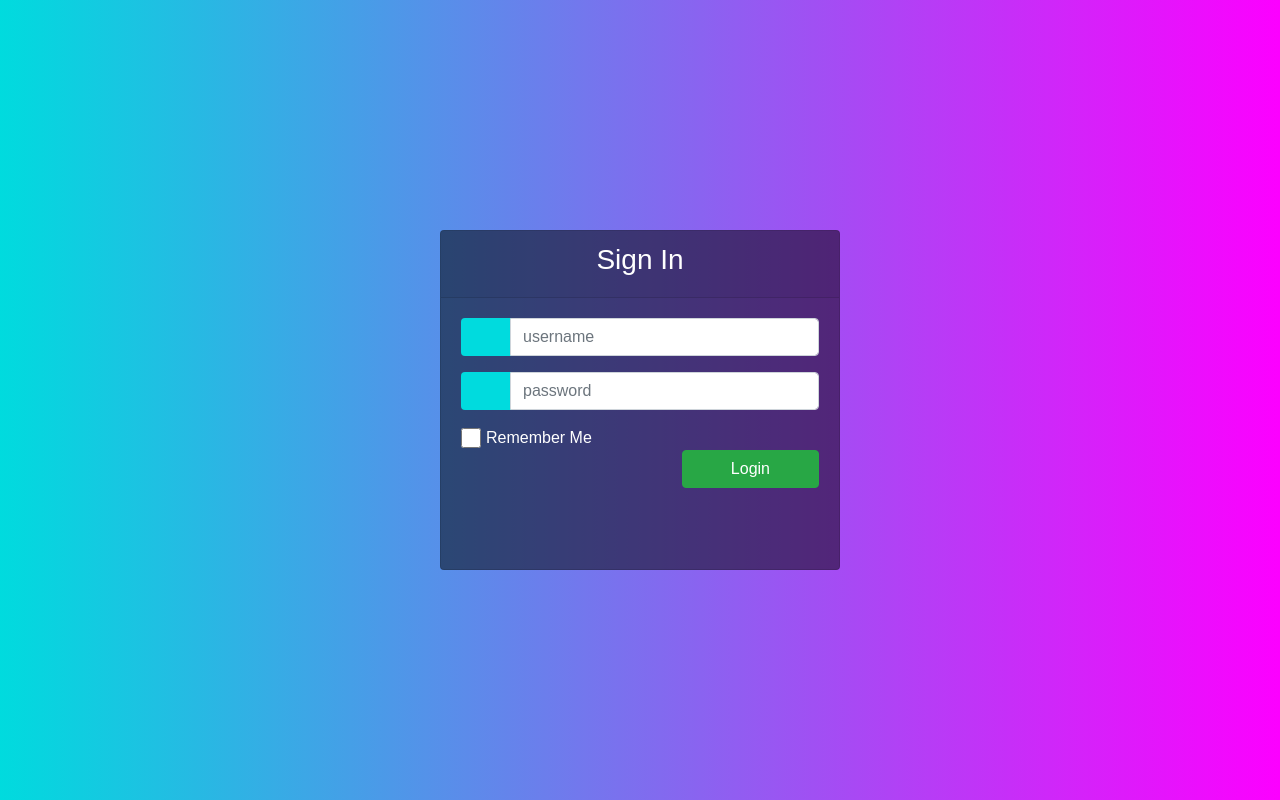
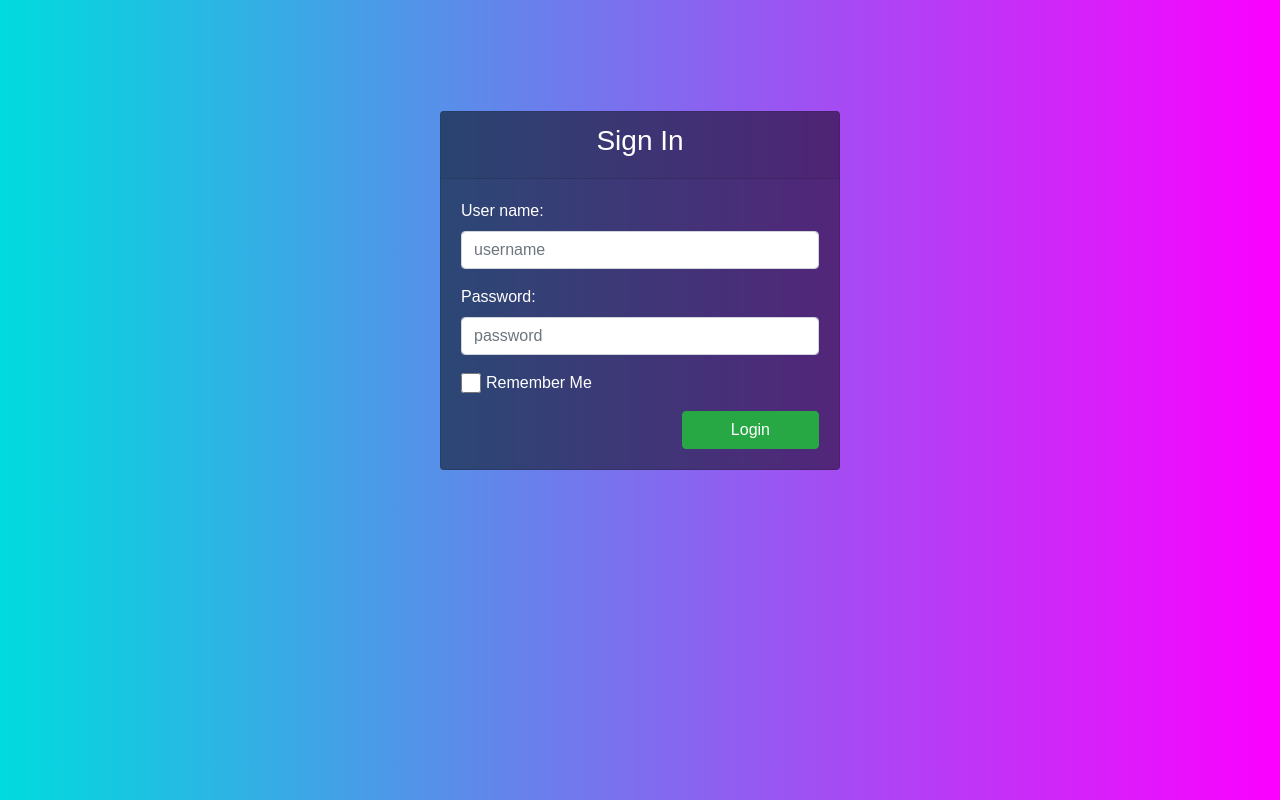
Before and after one commit to MVNgoc/Project_Final_Android, a PHP site: page /login.php in a window 1280 px wide. Run offline with PHP 8.4, Linux system fonts and the light colour scheme; some libraries are stand-ins or nearby versions.

Commit message:
update file changepassword.php

```diff
--- a/51900147_MaiVanNgoc-51900145_PhamHungNghia-51900200_NguyenThanhSon/mysql/sql/data.sql
+++ b/51900147_MaiVanNgoc-51900145_PhamHungNghia-51900200_NguyenThanhSon/mysql/sql/data.sql
@@ -14,7 +14,7 @@ INSERT INTO `tbl_position` (`id`, `position`) VALUES
 CREATE TABLE `account` (
   `id` varchar(15) NOT NULL,
   `username` varchar(64) NOT NULL,
-  `password` varchar(255) NOT NULL,
+  `pass` varchar(255) NOT NULL,
   `sex` varchar(5) COLLATE utf8_unicode_ci NOT NULL,
   `firstname` varchar(64) COLLATE utf8_unicode_ci NOT NULL,
   `lastname` varchar(64) COLLATE utf8_unicode_ci NOT NULL,
@@ -26,7 +26,7 @@ CREATE TABLE `account` (
 );
 
 
-INSERT INTO `account` (`id`, `username`, `password`, `sex`, `firstname`, `lastname`, `positionid`, `department_name`, `email`,`phone_number`, `day_off`) VALUES
+INSERT INTO `account` (`id`, `username`, `pass`, `sex`, `firstname`, `lastname`, `positionid`, `department_name`, `email`,`phone_number`, `day_off`) VALUES
 ('51900147', 'mvngoc288', '$2a$12$mmqKlIuYMv1CDbK8zBtaXO/4mzOYOupINHWcRZzzT/1K7oSEfitb6', 'Nam', 'Mai', 'Văn Ngọc', 1, 'Kế toán', 'mvngoc@gmail.com', '0337375401', 15);
 
 ALTER TABLE `tbl_position`
--- a/51900147_MaiVanNgoc-51900145_PhamHungNghia-51900200_NguyenThanhSon/www/admin/db.php
+++ b/51900147_MaiVanNgoc-51900145_PhamHungNghia-51900200_NguyenThanhSon/www/admin/db.php
@@ -40,7 +40,7 @@
 
         $data = $result->fetch_assoc();
 
-        $hashed_password = $data['password'];
+        $hashed_password = $data['pass'];
         if(!password_verify($pass, $hashed_password)) {
             return array('code' => 2, 'error' => 'Invalid password');
         }
@@ -48,4 +48,19 @@
             return array('code' => 0, 'error' => '', 'data' => $data);
         }
 	}
+
+    function changepass($cfpass, $user) {
+        $hash = password_hash($cfpass, PASSWORD_BCRYPT);
+        $sql = "UPDATE account SET pass = ? WHERE username = ?";
+        $conn = open_database();
+
+        $stm = $conn->prepare($sql);
+        $stm->bind_param('ss',$hash , $user);
+
+        if(!$stm->execute()) {
+            return array('code' => 2, 'error' => 'Can not execute command.');
+        }
+
+        return array('code' => 0, 'error' => 'Password change success.');
+    }
 ?>
--- a/51900147_MaiVanNgoc-51900145_PhamHungNghia-51900200_NguyenThanhSon/www/index.php
+++ b/51900147_MaiVanNgoc-51900145_PhamHungNghia-51900200_NguyenThanhSon/www/index.php
@@ -6,10 +6,12 @@
         exit();
     }
 
+	require_once('./admin/db.php');
+
 	//nếu chưa thay đổi pass thì sẽ không truy cập được vào trang index mà sẽ bị chuyển hướng vế trang đổi mật khẩu
 	if($_SESSION['pwd'] == $_SESSION['username']) {
 		header('Location: changepassword.php');
-		exit();; // Chuyển đến trang thay đổi mật khẩu
+		exit(); // Chuyển đến trang thay đổi mật khẩu
 	}
 ?>
 
--- a/51900147_MaiVanNgoc-51900145_PhamHungNghia-51900200_NguyenThanhSon/www/login.php
+++ b/51900147_MaiVanNgoc-51900145_PhamHungNghia-51900200_NguyenThanhSon/www/login.php
@@ -78,26 +78,19 @@
 			</div>
 			<div class="card-body">
 				<form id="loginForm" action="" method="post">
+					<label class="label-username text-white" for="username">User name:</label>
 					<div class="input-group form-group">
-						<div class="input-group-prepend">
-							<span class="input-group-text"><i class="fas fa-user"></i></span>
-						</div>
 						<input id="username" name="username" value="<?= $user ?>" type="text" class="form-control" placeholder="username">
 
 					</div>
+					<label class="label-pwd text-white" for="pwd">Password:</label>
 					<div class="input-group form-group">
-						<div class="input-group-prepend">
-							<span class="input-group-text"><i class="fas fa-key"></i></span>
-						</div>
 						<input id="pwd" name="pwd" value="<?= $pass ?>" type="password" class="form-control" placeholder="password">
 					</div>
 					<div class="row align-items-center remember">
 						<input id="remember" name="remember" type="checkbox">Remember Me
 					</div>
-					<div class="form-group">
-						<button class="btn btn-success px-5 float-right">Login</button>
-					</div>
-					<br>
+
 					<div id="errorMessage" class="errorMessage my-3">
 						<?php
 							if (!empty($error)) {
@@ -105,6 +98,12 @@
 							}
 						?>
 					</div>
+
+					<div class="form-group">
+						<button class="btn btn-success px-5 float-right">Login</button>
+					</div>
+					<br>
+
 				</form>
 			</div>
 		</div>
--- a/51900147_MaiVanNgoc-51900145_PhamHungNghia-51900200_NguyenThanhSon/www/style.css
+++ b/51900147_MaiVanNgoc-51900145_PhamHungNghia-51900200_NguyenThanhSon/www/style.css
@@ -1,10 +1,8 @@
 /* Login From */
 html,body{
+    font-family:sans-serif;
     background-image: linear-gradient(90deg, #00DBDE 0%, #FC00FF 100%);
-    background-size: cover;
-    background-repeat: no-repeat;
     height: 100%;
-    font-family:sans-serif;
 }
 
 .text-white {
@@ -15,15 +13,9 @@ html,body{
     color: #000;
 }
 
-.container{
-    height: 100%;
-    align-content: center;
-}
-
-.card{
-    height: 340px;
-    margin-top: auto;
-    margin-bottom: auto;
+.card {
+    height: auto;
+    margin-top: 10%;
     width: 400px;
     background-color: rgba(0,0,0,0.5) !important;
 }
@@ -91,6 +83,10 @@ input:focus{
 
 .card-body #errorMessage {
     color: white;
+}
+
+.card-body .label-username {
+    display: inline-block;
 }
 
 /* End Login From */
```
Also changed, not shown: 51900147_MaiVanNgoc-51900145_PhamHungNghia-51900200_NguyenThanhSon/www/addstaff.php (+10 -0 lines), 51900147_MaiVanNgoc-51900145_PhamHungNghia-51900200_NguyenThanhSon/www/changepassword.php (+70 -2 lines), 7 other files.
